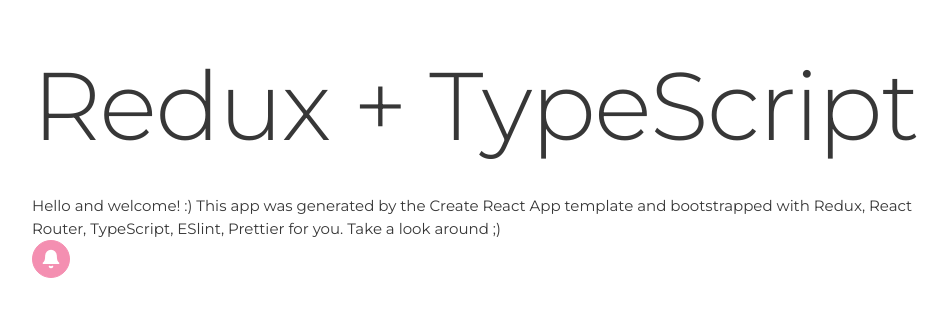
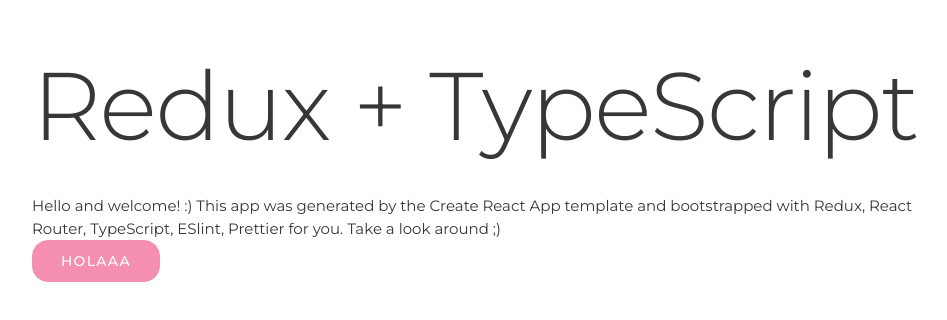
Before and after one commit to kedeinroga/get-that-home, a React (Create React App) app in the folder get-that-home/: page / in a window 1280 px wide. Shown: the top 320 px of the page, without its empty margins (160-1107 px from the left). Built offline with nearby package versions, Linux system fonts and the light colour scheme.

Commit message:
All props of button component were fixed finally. Well done!

```diff
--- a/get-that-home/src/components/Button.tsx
+++ b/get-that-home/src/components/Button.tsx
@@ -7,12 +7,12 @@
   children: ReactNode
   childrenIcon?: ReactNode
   select?: boolean
-  icon: boolean
-  secundary: boolean
-  disabled: boolean
-  ghost: boolean
-  large: boolean
-  small: boolean
+  icon?: boolean
+  secundary?: boolean
+  disabled?: boolean
+  ghost?: boolean
+  large?: boolean
+  small?: boolean
 }
 
 const StyledButton = styled.button`
@@ -145,7 +145,12 @@
 }
 
 Button.defaultProps = {
-  // ghost: false
   childrenIcon: '',
+  icon: false,
   select: false,
+  secundary: false,
+  disabled: false,
+  ghost: false,
+  large: false,
+  small: false,
 }
--- a/get-that-home/src/pages/Home.tsx
+++ b/get-that-home/src/pages/Home.tsx
@@ -1,5 +1,4 @@
 import React, { Fragment } from 'react'
-import { FiBell } from 'react-icons/fi'
 import Button from '../components/Button'
 
 export const Home: React.FC = () => {
@@ -11,15 +10,8 @@
         template and bootstrapped with Redux, React Router, TypeScript, ESlint,
         Prettier for you. Take a look around ;)
       </p>
-      <Button
-        icon
-        secundary={false}
-        disabled={false}
-        ghost={false}
-        large={false}
-        small={false}
-      >
-        <FiBell />
+      <Button>
+        Holaaa
       </Button>
     </Fragment>
   )
```
